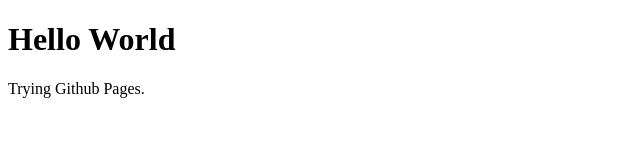
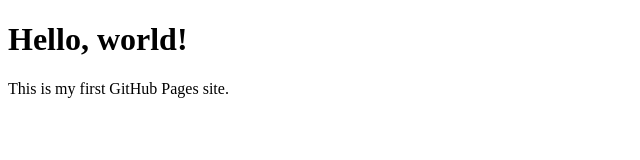
Before and after one commit to flokeloke/flokeloke.github.io, a plain HTML site: page index.html in a window 1280 px wide. Shown: the whole page, without its empty margins (0-640 px from the left). Drawn offline with Linux system fonts and the light colour scheme.

Commit message:
Update index.html

```diff
--- a/index.html
+++ b/index.html
@@ -1,7 +1,12 @@
 <!DOCTYPE html>
 <html lang="en">
+<head>
+  <meta charset="UTF-8" />
+  <meta name="viewport" content="width=device-width, initial-scale=1.0" />
+  <title>My GitHub Page</title>
+</head>
 <body>
-    <h1>Hello World</h1>
-    <p>Trying Github Pages.</p>
+  <h1>Hello, world!</h1>
+  <p>This is my first GitHub Pages site.</p>
 </body>
 </html>
```
